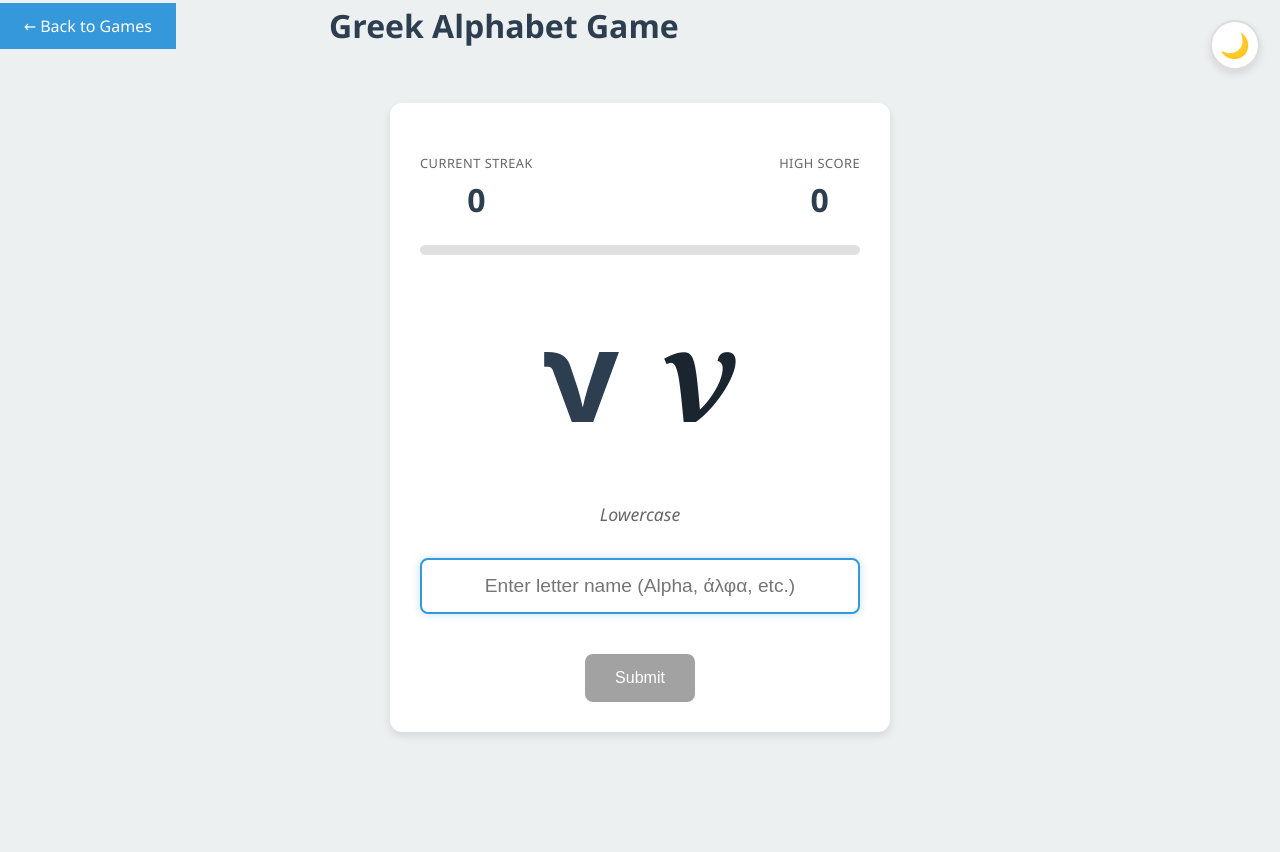
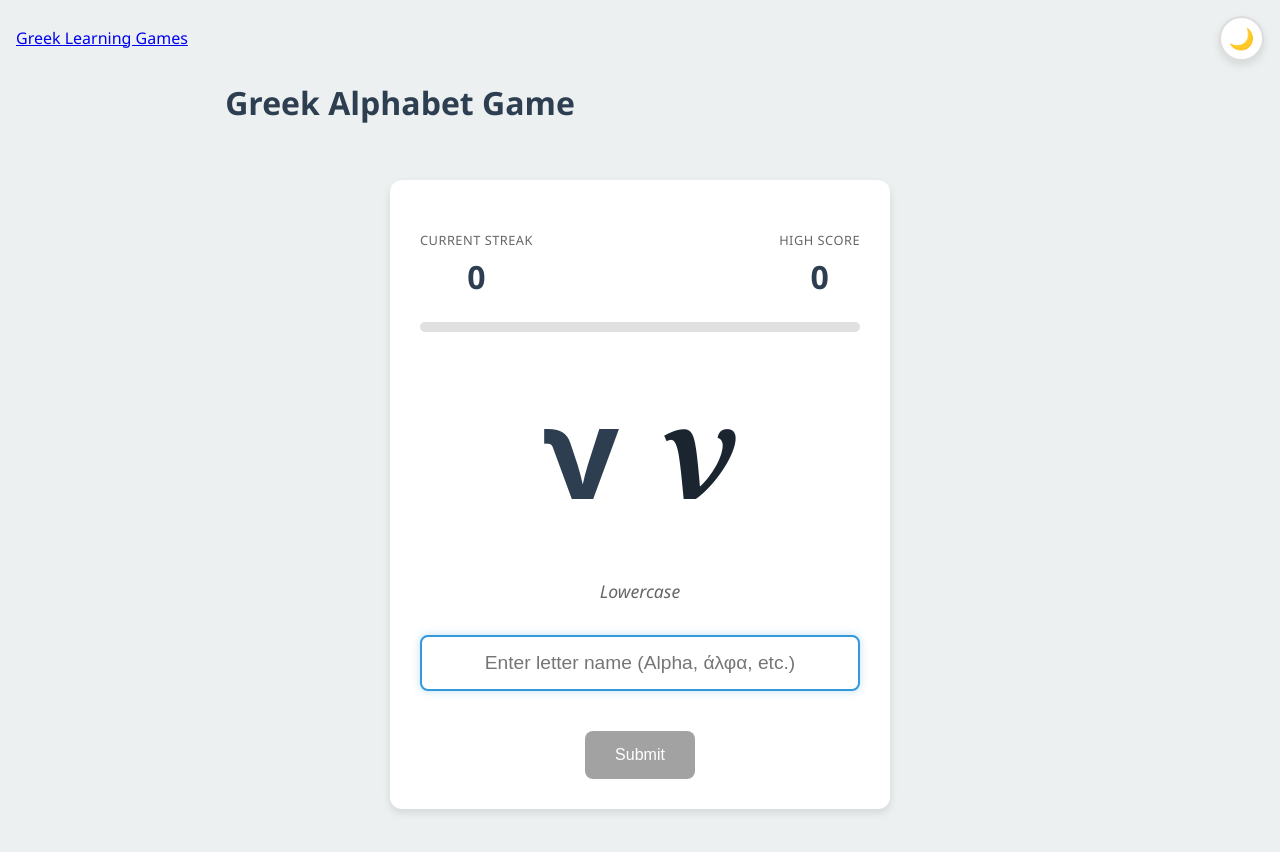
Before and after one commit to tzzo/greek-alphabet-game, a Nuxt app: page /alphabet in a window 1280 px wide. Shown: the top 852 px of the page. Before the commit the page ends 800 px from the top, so only its background shows below. Built offline with nearby package versions, Linux system fonts and the light colour scheme.

Commit message:
Improved styles

```diff
--- a/app/components/DarkModeToggle.vue
+++ b/app/components/DarkModeToggle.vue
@@ -14,21 +14,23 @@ const toggleColorMode = (): void => {
 
 <style lang="scss" scoped>
 .dark-mode-toggle {
-  position: fixed;
-  bottom: 15px;
-  right: 15px;
   background: var(--card-background);
   border: 2px solid var(--input-border);
   border-radius: 50%;
-  width: 45px;
-  height: 45px;
   display: flex;
+  width: 28px;
+  height: 28px;
   align-items: center;
   justify-content: center;
   cursor: pointer;
   transition: all 0.3s ease;
   box-shadow: var(--shadow);
   z-index: 1000;
+
+  @media (min-width: 768px) {
+    width: 45px;
+    height: 45px;
+  }
 
   &:hover {
     transform: scale(1.1);
@@ -45,51 +47,5 @@ const toggleColorMode = (): void => {
   &:hover .icon {
     transform: rotate(20deg);
   }
-
-  // Very small screens
-  @media (max-width: 320px) {
-    bottom: 10px;
-    right: 10px;
-    width: 40px;
-    height: 40px;
-
-    .icon {
-      font-size: 1.2rem;
-    }
-
-    // Hide when keyboard is likely visible on small screens
-    @media (max-height: 400px) {
-      opacity: 0;
-      pointer-events: none;
-      transform: scale(0.8);
-    }
-  }
-
-  // Hide when keyboard is likely visible (viewport height is reduced)
-  @media (max-height: 500px) {
-    opacity: 0;
-    pointer-events: none;
-    transform: scale(0.8);
-  }
-
-  // Desktop positioning and sizing
-  @media (min-width: 550px) {
-    top: 20px;
-    bottom: auto;
-    right: 20px;
-    width: 50px;
-    height: 50px;
-
-    .icon {
-      font-size: 1.5rem;
-    }
-
-    // Remove keyboard hiding on desktop
-    @media (max-height: 500px) {
-      opacity: 1;
-      pointer-events: auto;
-      transform: none;
-    }
-  }
 }
 </style>
--- a/app/layouts/default.vue
+++ b/app/layouts/default.vue
@@ -1,6 +1,7 @@
 <template lang="pug">
 .layout-container
   .layout-header
+    NuxtLink(to="/") Greek Learning Games
     DarkModeToggle
 
   main.layout-main
@@ -20,21 +21,15 @@
 }
 
 .layout-header {
-  position: fixed;
-  top: 1rem;
-  right: 1rem;
   z-index: 100;
+  padding: 16px;
+  display: flex;
+  align-items: center;
+  justify-content: space-between
 }
 
 .layout-main {
   width: 100%;
   min-height: 100vh;
 }
-
-@media (max-width: 768px) {
-  .layout-header {
-    top: 0.5rem;
-    right: 0.5rem;
-  }
-}
 </style>
--- a/app/pages/alphabet.vue
+++ b/app/pages/alphabet.vue
@@ -1,9 +1,6 @@
 <template lang="pug">
 div
   .page-header
-    .back-button
-      NuxtLink(to="/")
-        button.btn.btn-secondary ← Back to Games
     h1 Greek Alphabet Game
 
   .game-content
@@ -28,6 +25,7 @@ useHead({
   margin-bottom: 2rem;
   width: 100%;
   max-width: 800px;
+  text-align: center;
 
   .back-button {
     flex-shrink: 0;
--- a/app/pages/weekdays.vue
+++ b/app/pages/weekdays.vue
@@ -1,9 +1,6 @@
 <template lang="pug">
 div
   .page-header
-    .back-button
-      NuxtLink(to="/")
-        button.btn.btn-secondary ← Back to Games
     h1 Greek Weekdays Game
 
   .game-content
```
